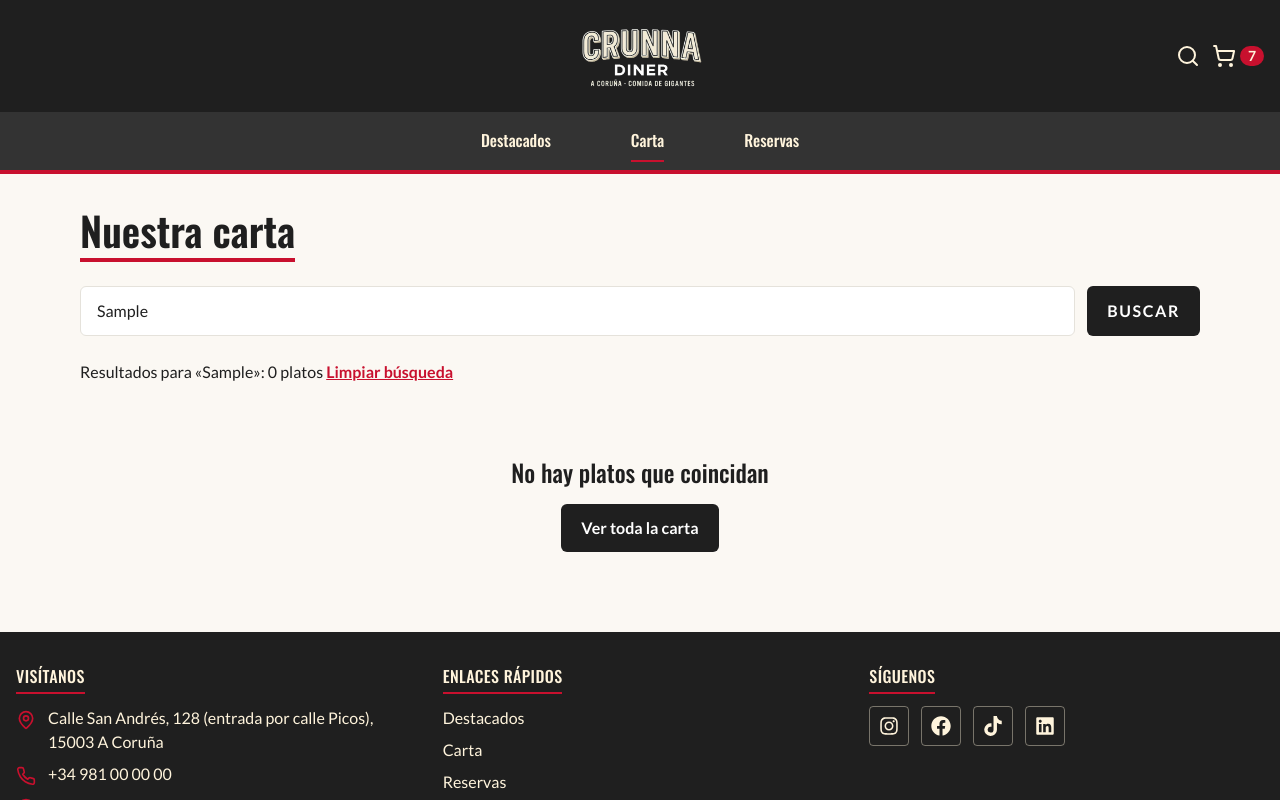
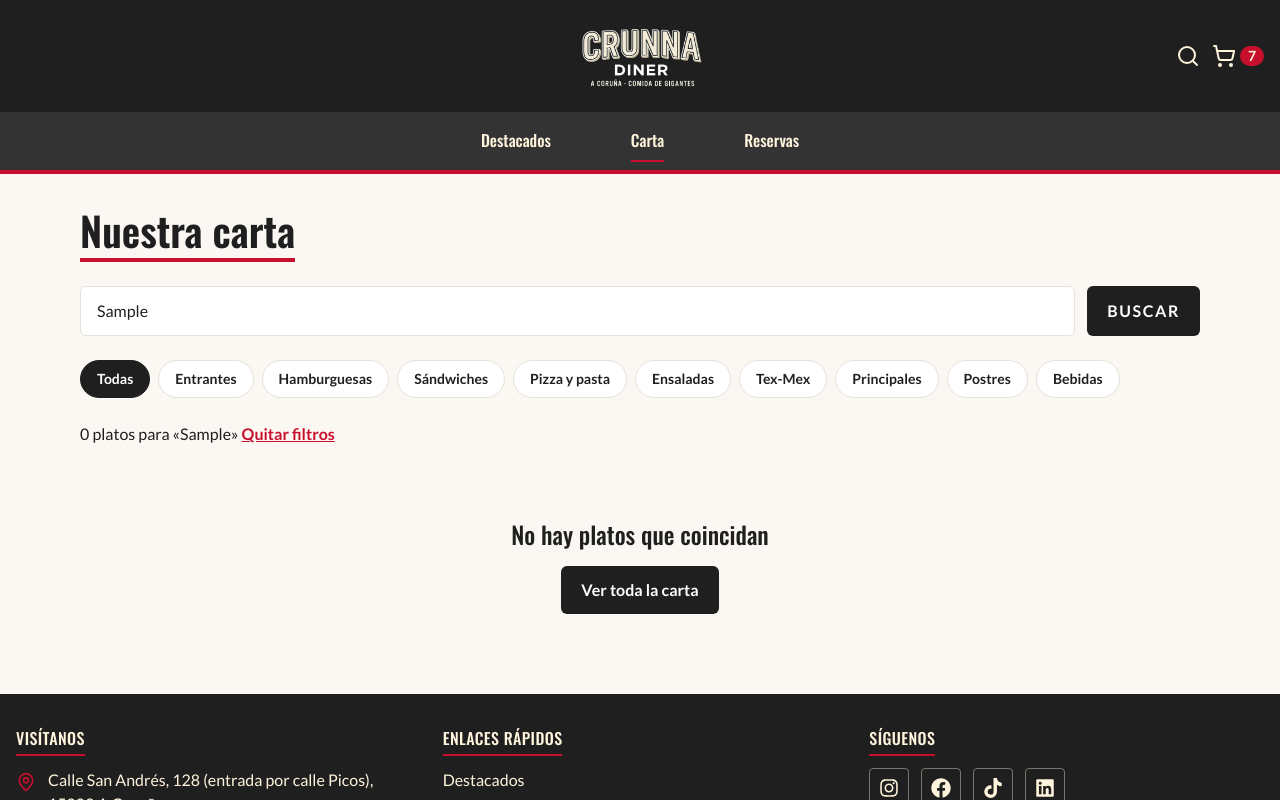
Before and after one commit to diaz827/RestauranteOnline, a React (Vite) app in the folder restauranteOnline/: page /carta in a window 1280 px wide. Both pictures are taken after typing "Sample" into the empty fields and a click on the button "BUSCAR". Shown: the top 800 px of the page. Built offline with nearby package versions, Linux system fonts and the light colour scheme.

Commit message:
Añadir filtro por categorías a la Carta
- Crear la lista de categorías y el componente CategoryFilter

- Guardar la categoría elegida en la URL con ?categoria=

- Combinar búsqueda y categoría conservando los demás parámetros

- Sustituir Limpiar búsqueda por Quitar filtros

```diff
--- /dev/null
+++ b/restauranteOnline/src/components/CategoryFilter.tsx
@@ -0,0 +1,44 @@
+import { categorias } from '../data/categorias'
+
+interface CategoryFilterProps {
+  categoriaActiva: string
+  onElegir: (categoria: string) => void
+}
+
+const claseBase = 'rounded-full border px-4 py-2 text-sm font-bold'
+const claseActiva = 'border-negro bg-negro text-white'
+const claseInactiva = 'border-borde bg-white hover:border-negro'
+
+export default function CategoryFilter({ categoriaActiva, onElegir }: CategoryFilterProps) {
+  return (
+    <section aria-labelledby="titulo-categorias" className="mb-6">
+      <h2 id="titulo-categorias" className="sr-only">
+        Filtrar por categoría
+      </h2>
+      <ul className="flex flex-wrap gap-2">
+        <li>
+          <button
+            type="button"
+            aria-pressed={categoriaActiva === ''}
+            onClick={() => onElegir('')}
+            className={`${claseBase} ${categoriaActiva === '' ? claseActiva : claseInactiva}`}
+          >
+            Todas
+          </button>
+        </li>
+        {categorias.map((categoria) => (
+          <li key={categoria}>
+            <button
+              type="button"
+              aria-pressed={categoriaActiva === categoria}
+              onClick={() => onElegir(categoria)}
+              className={`${claseBase} ${categoriaActiva === categoria ? claseActiva : claseInactiva}`}
+            >
+              {categoria}
+            </button>
+          </li>
+        ))}
+      </ul>
+    </section>
+  )
+}
--- /dev/null
+++ b/restauranteOnline/src/data/categorias.ts
@@ -0,0 +1,13 @@
+import type { Categoria } from '../types/product'
+
+export const categorias: Categoria[] = [
+  'Entrantes',
+  'Hamburguesas',
+  'Sándwiches',
+  'Pizza y pasta',
+  'Ensaladas',
+  'Tex-Mex',
+  'Principales',
+  'Postres',
+  'Bebidas',
+]
--- a/restauranteOnline/src/pages/CartaPage.tsx
+++ b/restauranteOnline/src/pages/CartaPage.tsx
@@ -1,4 +1,5 @@
 import { Link, useSearchParams } from 'react-router'
+import CategoryFilter from '../components/CategoryFilter'
 import ProductGrid from '../components/ProductGrid'
 import SearchBar from '../components/SearchBar'
 import { platos } from '../data/platos'
@@ -7,18 +8,25 @@ import { normalizarTexto } from '../utils/normalizarTexto'
 export default function CartaPage() {
   const [parametros, setParametros] = useSearchParams()
   const q = parametros.get('q') ?? ''
+  const categoria = parametros.get('categoria') ?? ''
 
-  const resultados = platos.filter((plato) =>
-    normalizarTexto(`${plato.nombre} ${plato.descripcion}`).includes(normalizarTexto(q)),
+  const resultados = platos.filter(
+    (plato) =>
+      normalizarTexto(`${plato.nombre} ${plato.descripcion}`).includes(normalizarTexto(q)) &&
+      (categoria === '' || plato.categoria === categoria),
   )
 
-  function buscar(texto: string) {
-    if (texto === '') {
-      setParametros({})
+  function cambiarParametro(clave: string, valor: string) {
+    const nuevos = new URLSearchParams(parametros)
+    if (valor === '') {
+      nuevos.delete(clave)
     } else {
-      setParametros({ q: texto })
+      nuevos.set(clave, valor)
     }
+    setParametros(nuevos)
   }
+
+  const hayFiltros = q !== '' || categoria !== ''
 
   return (
     <main className="mx-auto max-w-6xl px-4 py-8">
@@ -26,13 +34,19 @@ export default function CartaPage() {
         Nuestra carta
       </h1>
 
-      <SearchBar key={q} valorInicial={q} onBuscar={buscar} />
+      <SearchBar key={q} valorInicial={q} onBuscar={(texto) => cambiarParametro('q', texto)} />
 
-      {q !== '' && (
+      <CategoryFilter
+        categoriaActiva={categoria}
+        onElegir={(elegida) => cambiarParametro('categoria', elegida)}
+      />
+
+      {hayFiltros && (
         <p role="status" className="mb-6">
-          Resultados para «{q}»: {resultados.length} {resultados.length === 1 ? 'plato' : 'platos'}{' '}
+          {resultados.length} {resultados.length === 1 ? 'plato' : 'platos'}
+          {q !== '' && <> para «{q}»</>}{' '}
           <Link to="/carta" className="font-bold text-rojo underline">
-            Limpiar búsqueda
+            Quitar filtros
           </Link>
         </p>
       )}
```
